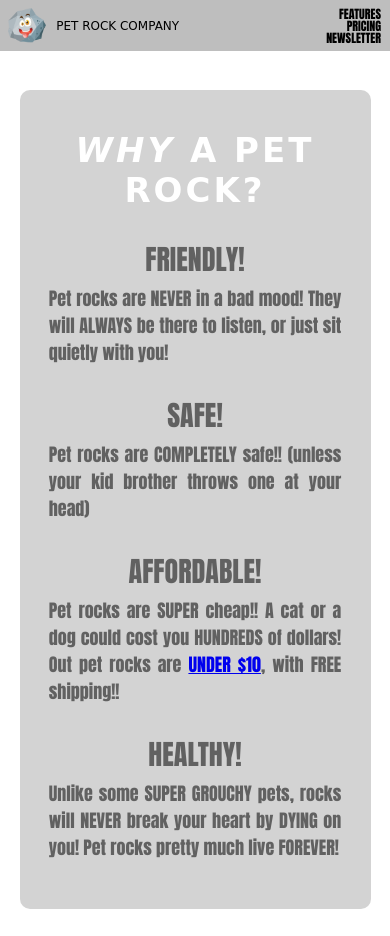
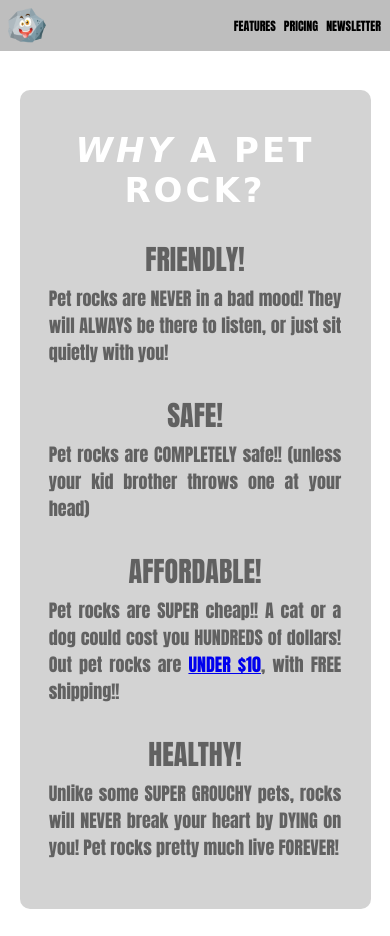
Before and after one commit to OptiPrime64/pet-rock-store, a plain HTML site: page index.html in a window 390 px wide. Shown: the top 936 px of the page. Drawn offline with Linux system fonts and the light colour scheme; grey boxes are pictures that could not be loaded; a web font is replaced by a local one.

Commit message:
Adjusted navbar

```diff
--- a/index.html
+++ b/index.html
@@ -16,7 +16,7 @@
 
             <img id="header-img" src="images/pet-rock-logo.png" alt="Pet Rock Logo">
 
-            <div>PET ROCK COMPANY</div>
+            <div class="header-name">PET ROCK COMPANY</div>
 
         </div>
 
--- a/styles/style.css
+++ b/styles/style.css
@@ -245,16 +245,16 @@ header {
         font-size: 12px;
         padding: 8px;
     }
+    .header-name {
+        display: none;
+    }
     .logo-header img {
         height: 35px;
     }
     #nav-bar {
-        flex-direction: column;
-        line-height: 1;
-        justify-content: center;
-        align-items: flex-end;
         font-size: 12px;
         margin: 0 5px 0 0;
+        padding-inline-start: 0;
     }
     #nav-bar li {
         margin: 0 4px;
```
